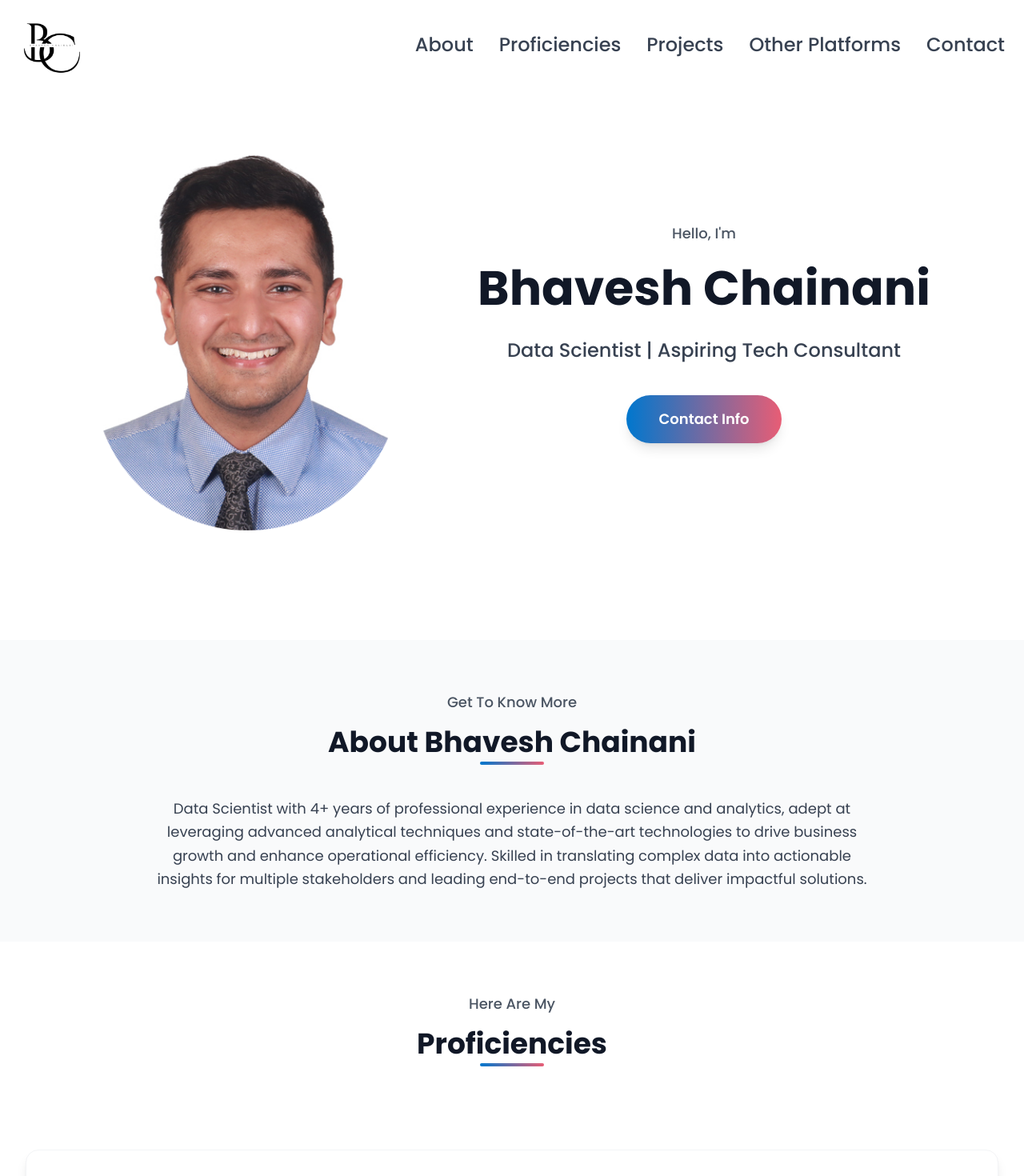
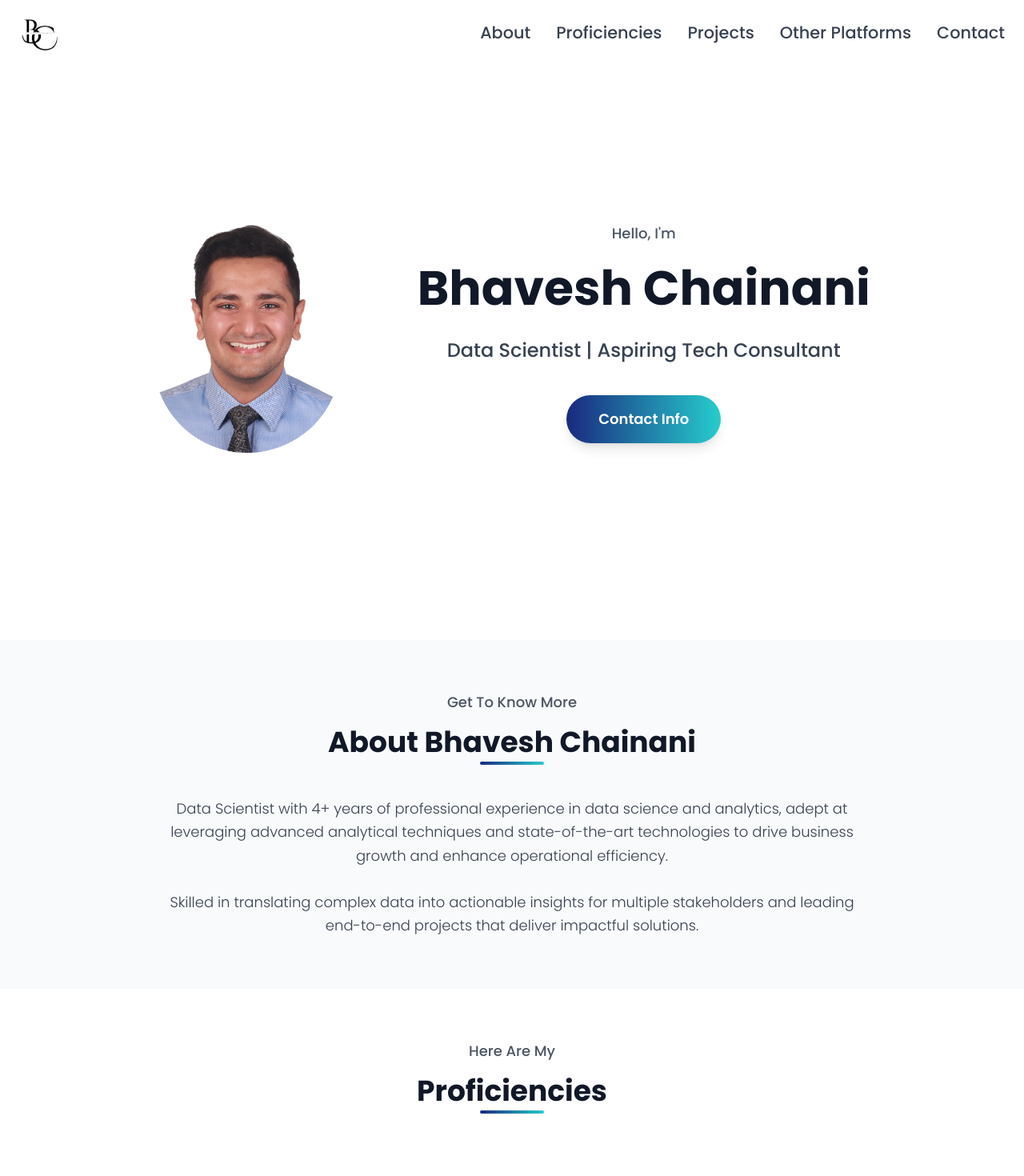
Before and after one commit to bhavesh-chainani/personal-website, a Next.js app: page / in a window 1280 px wide. Shown: the top 1470 px of the page at 80% size. Built offline with nearby package versions, Linux system fonts and the light colour scheme.

Commit message:
Updated code.

```diff
--- a/app/globals.css
+++ b/app/globals.css
@@ -20,7 +20,13 @@
   }
 
   .gradient-bg {
-    @apply bg-gradient-to-r from-primary-600 to-secondary-500;
+    background-image: linear-gradient(to right, #1A2980 0%, #26D0CE 51%, #1A2980 100%);
+    background-size: 200% auto;
+    transition: background-position 0.5s ease;
+  }
+
+  .gradient-bg:hover {
+    background-position: right center;
   }
 
   .card-hover {
@@ -32,6 +38,6 @@
   }
 
   .container-max {
-    @apply max-w-7xl mx-auto;
+    @apply max-w-[1600px] mx-auto;
   }
 }
--- a/components/About.tsx
+++ b/components/About.tsx
@@ -33,12 +33,12 @@ const About = () => {
             transition={{ duration: 0.6, delay: 0.2 }}
             className="max-w-4xl mx-auto"
           >
-            <p className="text-lg leading-relaxed text-gray-700 text-justify lg:text-center">
+            <p className="text-lg leading-relaxed text-gray-700 text-justify lg:text-center font-light">
               Data Scientist with 4+ years of professional experience in data science and analytics,
               adept at leveraging advanced analytical techniques and state-of-the-art technologies to
-              drive business growth and enhance operational efficiency. Skilled in translating complex
-              data into actionable insights for multiple stakeholders and leading end-to-end projects
-              that deliver impactful solutions.
+              drive business growth and enhance operational efficiency.<br /> <br />
+              Skilled in translating complex  data into actionable insights for multiple stakeholders and
+              leading end-to-end projects that deliver impactful solutions.
             </p>
           </motion.div>
         </motion.div>
--- a/components/Contact.tsx
+++ b/components/Contact.tsx
@@ -11,18 +11,18 @@ const Contact = () => {
   const isInView = useInView(ref, { once: true, margin: "-100px" })
 
   return (
-    <section id="contact" className="section-padding bg-gray-50">
+    <section id="contact" className="section-padding bg-gray-0">
       <div className="container-max">
         <motion.div
           ref={ref}
           initial={{ opacity: 0, y: 30 }}
           animate={isInView ? { opacity: 1, y: 0 } : { opacity: 0, y: 30 }}
           transition={{ duration: 0.6 }}
-          className="text-center mb-16"
+          className="text-center mb-8"
         >
-          <h2 className="text-3xl lg:text-4xl font-bold text-gray-900 mb-12 relative inline-block">
+          <h2 className="text-3xl lg:text-4xl font-bold text-gray-900 mb-0 relative inline-block">
             Contact Me
-            <div className="absolute -bottom-2 left-1/2 transform -translate-x-1/2 w-20 h-1 gradient-bg rounded-full"></div>
+            <div className="absolute -bottom-1 left-1/2 transform -translate-x-1/2 w-20 h-1 gradient-bg rounded-full"></div>
           </h2>
         </motion.div>
 
@@ -33,26 +33,16 @@ const Contact = () => {
               initial={{ opacity: 0, y: 30 }}
               animate={isInView ? { opacity: 1, y: 0 } : { opacity: 0, y: 30 }}
               transition={{ duration: 0.6, delay: 0.2 }}
-              className="text-center space-y-8"
+              className="text-center space-y-6"
             >
-              <div>
-                <h3 className="text-2xl font-semibold text-gray-900 mb-6">
-                  Let's Connect
-                </h3>
-                <p className="text-gray-600 leading-relaxed mb-8 text-lg">
-                  I'm always interested in discussing new opportunities, innovative projects,
-                  or just having a conversation about data science and technology. Feel free to reach out!
-                </p>
-              </div>
-
               {/* Contact Methods */}
-              <div className="space-y-8">
-                <div className="flex flex-col items-center space-y-3">
-                  <div className="w-16 h-16 gradient-bg rounded-full flex items-center justify-center">
-                    <Mail className="w-8 h-8 text-white" />
-                  </div>
+              <div className="space-y-0">
+                <div className="flex flex-col items-center space-y-2">
+                  {/* <div className="w-16 h-16 rounded-full flex items-center justify-center">
+                    <Mail className="w-8 h-8 text-blue-500" />
+                  </div> */}
                   <div className="text-center">
-                    <p className="text-sm text-gray-500 uppercase tracking-wide mb-2">Email</p>
+                    {/* <p className="text-sm text-gray-500 uppercase tracking-wide mb-1">Email</p> */}
                     <a
                       href="mailto:hello@bhaveshc.com"
                       className="text-xl font-medium text-gray-900 hover:text-primary-600 transition-colors duration-300"
@@ -62,8 +52,8 @@ const Contact = () => {
                   </div>
                 </div>
 
-                <div className="flex flex-col items-center space-y-3">
-                  <div className="w-16 h-16 bg-blue-600 rounded-full flex items-center justify-center">
+                <div className="flex flex-col items-center space-y-2">
+                  <div className="w-16 h-16 rounded-full flex items-center justify-center">
                     <Image
                       src="/assets/linkedin.png"
                       alt="LinkedIn"
@@ -73,14 +63,14 @@ const Contact = () => {
                     />
                   </div>
                   <div className="text-center">
-                    <p className="text-sm text-gray-500 uppercase tracking-wide mb-2">LinkedIn</p>
+                    {/* <p className="text-sm text-gray-500 uppercase tracking-wide mb-1">LinkedIn</p> */}
                     <a
                       href="https://www.linkedin.com/in/bhaveshchainani"
                       target="_blank"
                       rel="noopener noreferrer"
                       className="text-xl font-medium text-gray-900 hover:text-primary-600 transition-colors duration-300"
                     >
-                      bhaveshchainani
+                      {/* bhaveshchainani */}
                     </a>
                   </div>
                 </div>
--- a/components/Footer.tsx
+++ b/components/Footer.tsx
@@ -6,7 +6,7 @@ const Footer = () => {
   const currentYear = new Date().getFullYear()
 
   return (
-    <footer className="bg-gray-900 text-white section-padding">
+    <footer className="bg-gray-900 text-white py-4">
       <div className="container-max">
         <motion.div
           initial={{ opacity: 0, y: 20 }}
@@ -15,15 +15,7 @@ const Footer = () => {
           viewport={{ once: true }}
           className="text-center"
         >
-          <div className="mb-8">
-            <h3 className="text-2xl font-bold mb-4">Bhavesh Chainani</h3>
-            <p className="text-gray-400 max-w-2xl mx-auto">
-              Data Scientist passionate about transforming complex data into actionable insights
-              and building innovative solutions that drive business growth.
-            </p>
-          </div>
-
-          <div className="border-t border-gray-800 pt-8">
+          <div className="border-gray-800 pt-2">
             <p className="text-gray-400">
               Copyright © {currentYear} Bhavesh Chainani. All Rights Reserved.
             </p>
--- a/components/Header.tsx
+++ b/components/Header.tsx
@@ -43,9 +43,9 @@ const Header = () => {
             <Image
               src="/assets/bhav-logo.png"
               alt="Bhavesh Chainani"
-              width={80}
-              height={80}
-              className="w-16 h-16 lg:w-20 lg:h-20 object-contain"
+              width={50}
+              height={50}
+              className="max-w-[35px] md:max-w-[50px] object-contain"
             />
           </div>
 
@@ -55,7 +55,7 @@ const Header = () => {
               <li key={item.href}>
                 <button
                   onClick={() => handleNavClick(item.href)}
-                  className="text-gray-700 hover:text-primary-600 transition-colors duration-300 font-medium text-2xl relative group"
+                  className="text-gray-700 hover:text-primary-600 transition-colors duration-300 font-medium text-[1.3rem] relative group"
                 >
                   {item.label}
                   <span className="absolute -bottom-1 left-0 w-0 h-0.5 bg-gradient-to-r from-primary-600 to-secondary-500 transition-all duration-300 group-hover:w-full"></span>
@@ -86,7 +86,7 @@ const Header = () => {
               <button
                 key={item.href}
                 onClick={() => handleNavClick(item.href)}
-                className="block w-full text-left py-3 text-gray-700 hover:text-primary-600 transition-colors duration-300 font-medium text-xl"
+                className="block w-full text-left py-3 text-gray-700 hover:text-primary-600 transition-colors duration-300 font-medium text-[0.9rem]"
               >
                 {item.label}
               </button>
--- a/components/Hero.tsx
+++ b/components/Hero.tsx
@@ -25,9 +25,9 @@ const Hero = () => {
             <Image
               src="/assets/profile.png"
               alt="Bhavesh Chainani Profile Picture"
-              width={300}
-              height={375}
-              className="w-auto h-auto max-w-xs lg:max-w-sm object-contain"
+              width={475}
+              height={475}
+              className="h-[300px] w-auto object-contain"
               priority
             />
           </motion.div>
--- a/components/OtherPlatforms.tsx
+++ b/components/OtherPlatforms.tsx
@@ -76,7 +76,7 @@ const OtherPlatforms = () => {
                       {platform.name}
                     </h3>
 
-                    <p className="text-gray-600 mb-6 text-lg">
+                    <p className="text-gray-600 mb-6 text-lg font-light">
                       {platform.description}
                     </p>
 
--- a/components/Proficiencies.tsx
+++ b/components/Proficiencies.tsx
@@ -126,7 +126,7 @@ const Proficiencies = () => {
                 {card.title}
               </h3>
 
-              <p className="text-gray-600 leading-7 text-left flex-grow">
+              <p className="text-gray-600 leading-7 text-left flex-grow font-light">
                 {card.description}
               </p>
             </motion.div>
--- a/components/Projects.tsx
+++ b/components/Projects.tsx
@@ -80,7 +80,7 @@ const Projects = () => {
                   {project.title}
                 </h3>
 
-                <p className="text-gray-600 leading-7 mb-6 text-left flex-grow">
+                <p className="text-gray-600 leading-7 mb-6 text-left flex-grow font-light">
                   {project.description}
                 </p>
 
```
Also changed, not shown: public/assets/linkedin.png.
